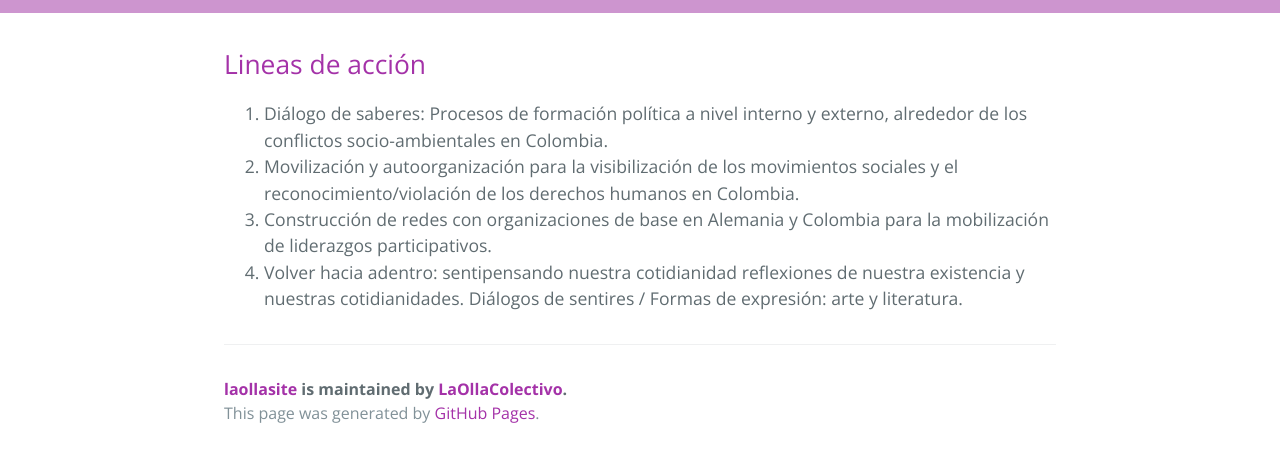
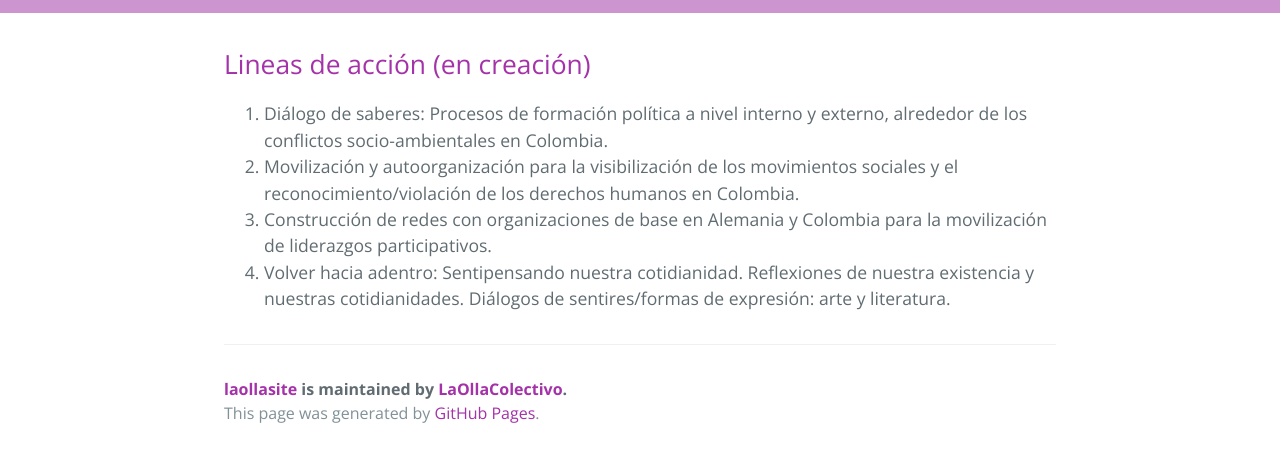
Before and after one commit to LaOllaColectivo/laollasite, a Jekyll site: the page built from actionlines.md, in a window 1280 px wide. Shown: the part 511-968 px from the top of the page. Built offline with Jekyll 4.4.1, drawn with Linux system fonts in a browser that asks for light colours.

Commit message:
Update actionlines.md

```diff
--- a/actionlines.md
+++ b/actionlines.md
@@ -4,9 +4,9 @@ title: "Lineas de acción"
 ---
 
 
-## Lineas de acción
+## Lineas de acción (en creación)
 
 1. Diálogo de saberes: Procesos de formación política a nivel interno y externo, alrededor de los conflictos socio-ambientales en Colombia.
 2. Movilización y autoorganización para la visibilización de los movimientos sociales y el reconocimiento/violación de los derechos humanos en Colombia.
-3. Construcción de redes con organizaciones de base en Alemania y Colombia para la mobilización de liderazgos participativos.
-4. Volver hacia adentro: sentipensando nuestra cotidianidad reflexiones de nuestra existencia y nuestras cotidianidades. Diálogos de sentires / Formas de expresión: arte y literatura.
+3. Construcción de redes con organizaciones de base en Alemania y Colombia para la movilización de liderazgos participativos.
+4. Volver hacia adentro: Sentipensando nuestra cotidianidad. Reflexiones de nuestra existencia y nuestras cotidianidades. Diálogos de sentires/formas de expresión: arte y literatura.
```
